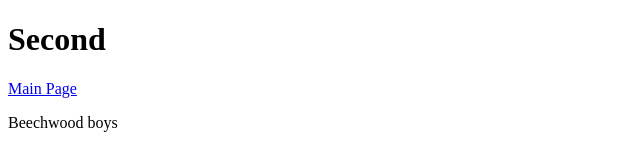
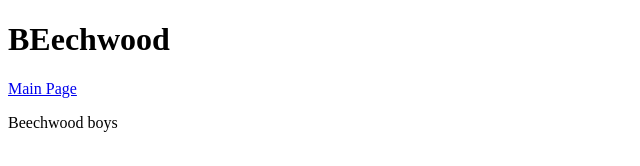
Before and after one commit to kylemacleod11/MyFirstWebsite, a plain HTML site: page website2.html in a window 1280 px wide. Shown: the whole page, without its empty margins (0-640 px from the left). Drawn offline with Linux system fonts and the light colour scheme.

Commit message:
Update website2.html

```diff
--- a/website2.html
+++ b/website2.html
@@ -6,7 +6,7 @@
 
 
 <body>
-<h1> Second   </h1>
+<h1> BEechwood   </h1>
 <a href="index.html">Main Page</a>
 <p>Beechwood boys </p>
 
```
